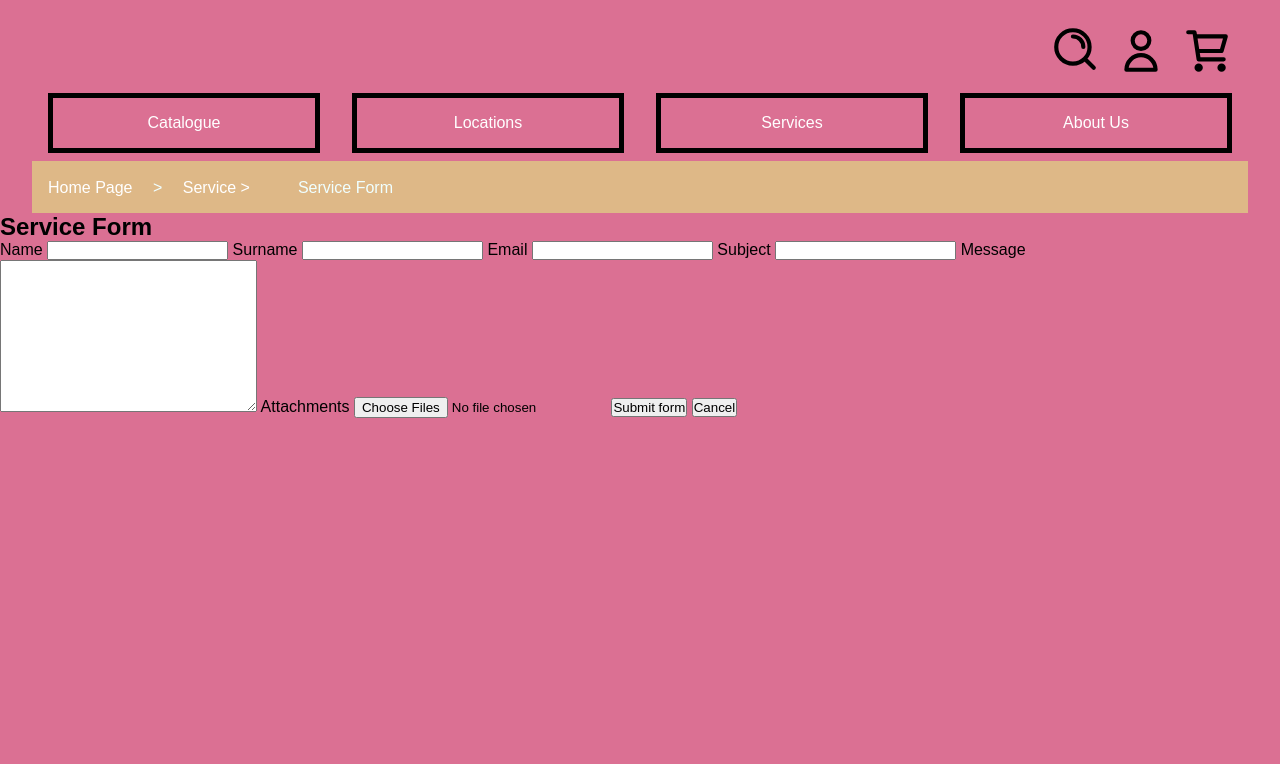
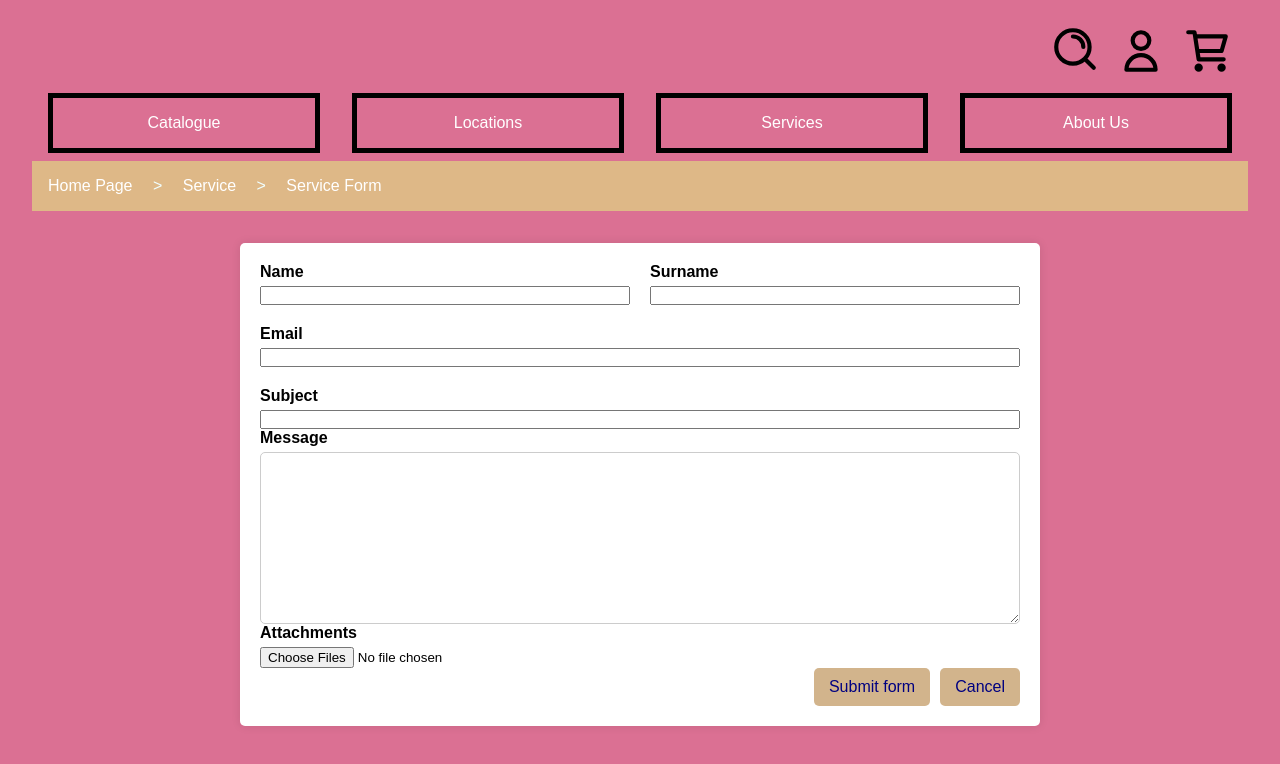
Before and after one commit to iDa-doRo/cuckoo_system, a website: page cuckoo_front/public/service-form.html in a window 1280 px wide. Drawn offline with nearby package versions, Linux system fonts and the light colour scheme; no server answers.

Commit message:
service style
service and service-form style done. need to improve form labels to be in line with their input field.

```diff
--- a/cuckoo_front/public/service-form.html
+++ b/cuckoo_front/public/service-form.html
@@ -34,24 +34,39 @@
         </header>
         <main role="main">
             <nav class="breadcrumb" aria-label="breadcrumb">
-                <a href="home.html">Home Page</a> &gt; <a href="service.html">Service &gt; <a
-                        href="service-form.html"></a>Service Form</a>
+                <a href="home.html">Home Page</a> &gt; <a href="service.html">Service</a> &gt; <a
+                    href="service-form.html">Service Form</a>
             </nav>
-            <section aria-labelledby="service-form">
-                <h2 id="service-form">Service Form</h2>
-                <form id="serviceRequest" aria-label="Service Request Form" enctype="multipart/form-data">
+            <section class="service-form-section" aria-labelledby="service-form">
+                <h2 id="service-form" class="visually-hidden">Service Form</h2>
+                <form class="service-request" id="serviceRequest" aria-label="Service Request Form"
+                    enctype="multipart/form-data">
+                    <div class="form-full-name">
+                        <div class="form-flex">
                             <label for="name">Name</label>
                             <input type="text" name="name" id="name" required>
+                        </div>
+                        <div class="form-flex">
                             <label for="surname">Surname</label>
                             <input type="text" name="surname" id="surname" required>
+                        </div>
+                    </div>
+                    <div class="form-flex">
                         <label for="email">Email</label>
                         <input type="email" id="email" name="email" required>
+                    </div>
+                    <div class="form-flex">
                         <label for="subject">Subject</label>
                         <input type="text" id="subject" name="subject" required>
+                        <div class="form-flex">
                             <label for="message">Message</label>
                             <textarea name="message" id="message" cols="30" rows="10" required></textarea>
+                        </div>
+                        <div class="form-flex">
                             <label for="attachments">Attachments</label>
                             <input type="file" name="attachments" id="attachments" multiple>
+                        </div>
+                        <div class="form-action">
                             <button type="submit">Submit form</button>
                             <button type="button" id="cancelButton">Cancel</button>
                 </form>
--- a/cuckoo_front/public/styles.css
+++ b/cuckoo_front/public/styles.css
@@ -230,65 +230,115 @@ aside ul {
   height: auto;
  }
 
-/* Form page style
-  form {
-
-    width: 80%; /* Set the width of the form
-    max-width: 600px; /* Set a maximum width
-    margin: 20px auto; /* Center the form horizontally
+/* service page style */
+.service-section {
+  position: relative;
+  background: url('pics/mainService.jpg') no-repeat center center;
+  background-size: cover;
+  height: 20rem;
+  display: flex;
+  justify-content: center;
+  align-items: center;
+  text-align: center;
   padding: 20px;
-    border: 1px solid #ccc;
-    border-radius: 8px;
-    box-shadow: 0 0 10px rgba(0, 0, 0, 0.1);
-    margin-bottom: 20px;
+  margin: 2rem;
 }
 
-  label {
-    display: block;
-    margin-bottom: 5px;
+.service-section button {
+  padding: 10px 20px;
+  border: none;
+  border-radius: 5px;
+  cursor: pointer;
+  font-size: 18px;
 }
 
-  input {
-    width: 100%;
-    padding: 8px;
-    margin-bottom: 10px;
+.service-section button:hover{
+  background-color: lightblue;
 }
 
-  button {
-    padding: 8px;
-    cursor: pointer;
+/* service form page style */
+.service-form-section {
+  background: #fff;
+  padding: 20px;
+  border-radius: 5px;
+  box-shadow: 0 0 10px rgba(0,0,0,0.1);
+  max-width: 800px;
+  margin: 2rem auto;
 }
-  /* Apply basic styles to the form */
-
-
-/* Apply styles to form elements
-form input[type="text"],
-form input[type="email"],
-form textarea {
-  width: 95%;
-  padding: 10px;
-  margin-bottom: 10px;
-  border: 1px solid #ccc;
-  border-radius: 4px;
+.service-request {
+  display: flex;
+  flex-direction: column;
+  gap: 20px;
+  width: 100%;
 }
 
-form textarea {
-  height: 100px; /* Adjust the height of the textarea
+.form-full-name {
+  display: flex;
+  gap: 20px;
+  width: 100%;
 }
 
-form input[type="submit"] {
-  background-color: #007bff;
-  color: #fff;
-  border: none;
-  padding: 10px 20px;
-  border-radius: 4px;
-  cursor: pointer;
+.form-flex {
+  display:flex;
+  flex-direction: column;
+  width:100%;
 }
 
-/* Apply styles to form on smaller screens
-@media screen and (max-width: 768px) {
-  form {
-    width: 90%; /* Reduce width for smaller screens
+.form-flex label {
+  text-align: left;
+  margin-bottom: 5px;
+  font-weight: bold;
 }
+
+.form-flex input [type="text"],
+.form-flex input [type="email"],
+.form-flex input [type="file"],
+.form-flex textarea {
+  flex-grow: 1;
+  padding: 10px;
+  border: 1px solid #ccc;
+  border-radius: 5px;
+  width: 100%;
 }
-/* Form style finish here*/
+
+textarea {
+  resize: vertical;
+  min-height: 100px;
+}
+
+.form-action {
+  display: flex;
+  gap: 10px;
+  width: 100%;
+  justify-content: flex-end;
+  width: 100%;
+}
+
+.service-request button {
+  padding: 10px 15px;
+  background-color: tan;
+  color:navy;
+  border: none;
+  border-radius: 5px;
+  cursor: pointer;
+  font-size: 16px;
+}
+
+.service-request button:hover {
+  background-color: aquamarine;
+}
+
+#successMessage {
+  background: mediumaquamarine;
+  color: #3c763d;
+  border: 1px solid saddlebrown;
+  padding: 15px;
+  border-radius: 5px;
+  margin-top: 20px;
+  text-align: center;
+}
+
+#successMessage button {
+  background-color: firebrick;
+  margin-top: 10px;
+}
--- a/cuckoo_front/server_front.js
+++ b/cuckoo_front/server_front.js
@@ -6,8 +6,6 @@ const catalogRoutes = require('./routes/catalog');
 const statusRoutes = require('./routes/status');
 const  {db, createUser} = require('./routes/users');
 const requestRoutes = require('./routes/request');
-
-console.log('Request routes:', requestRoutes);
 
 const app = express();
 const port = 3000;
```
Also changed, not shown: cuckoo_front/public/service.html (+3 -3 lines), cuckoo_front/public/pics/mainService.jpg (added), favicon.ico (deleted). Lines whose indentation alone changed are shown as unchanged.
